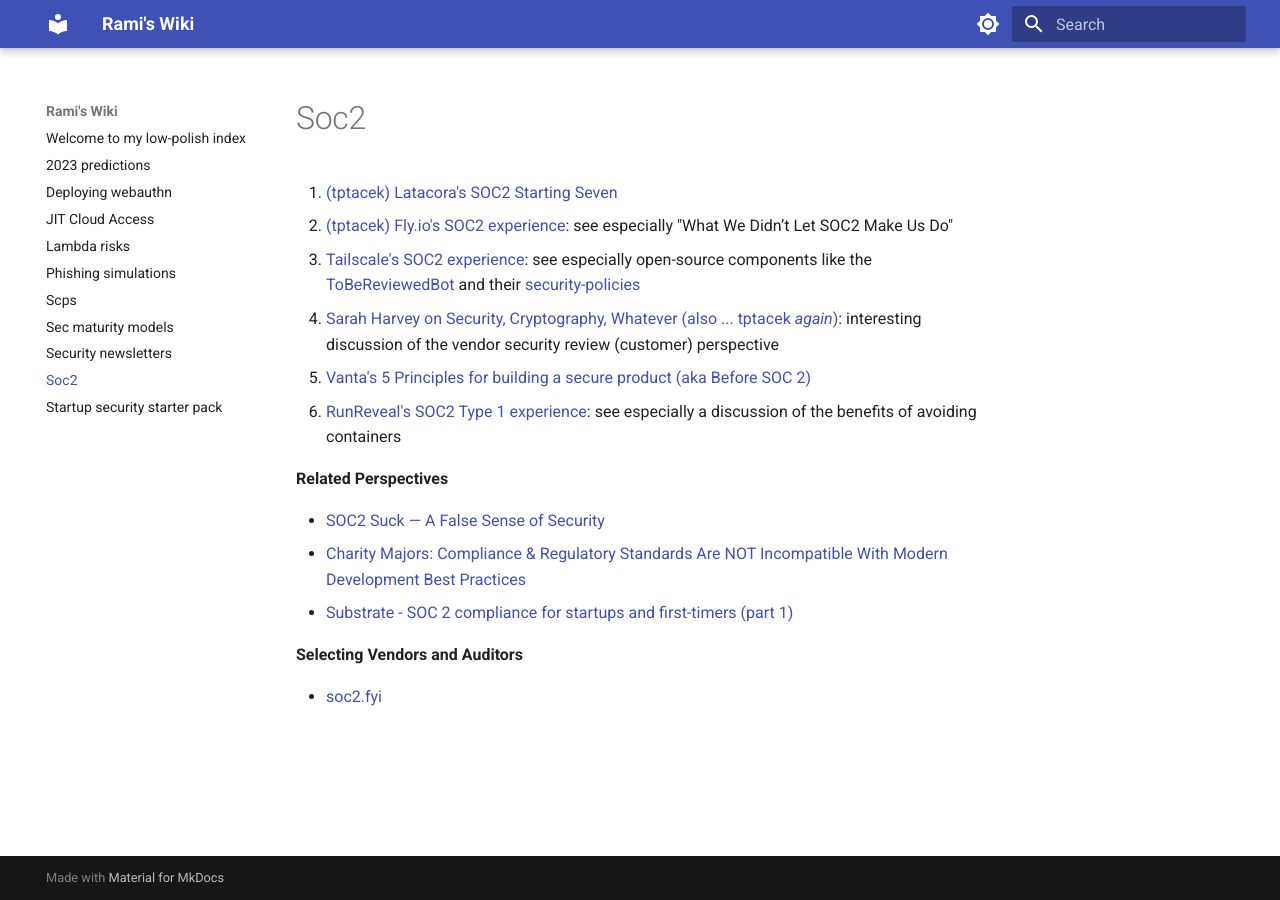
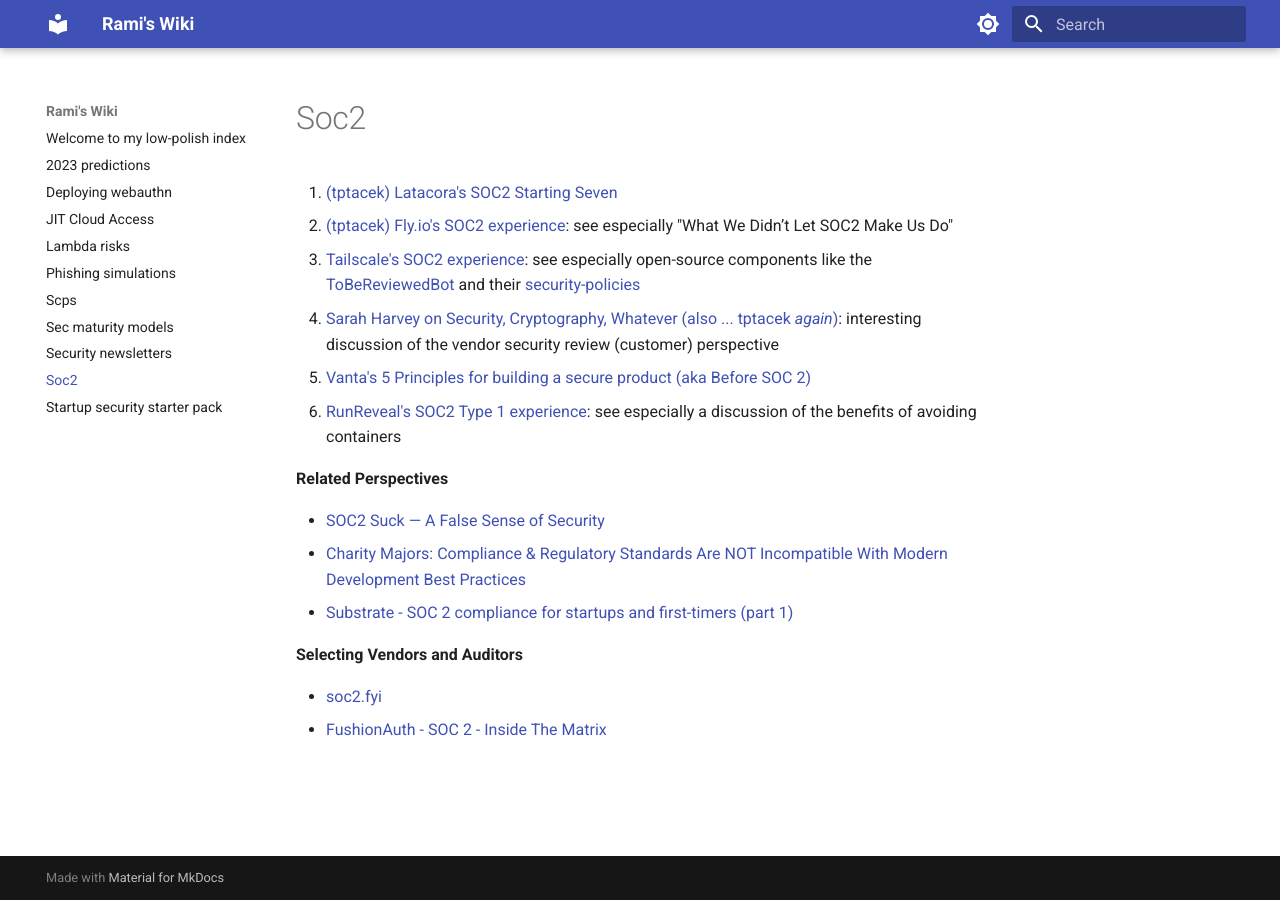
Before and after one commit to ramimac/wiki, an MkDocs documentation site: the page built from docs/soc2.md, in a window 1280 px wide. Built offline with MkDocs 1.6.1 and Material for MkDocs 9.7.7, drawn with Linux system fonts in a browser that asks for light colours.

Commit message:
Fixes #33: FushionAuth SOC2

```diff
--- a/docs/soc2.md
+++ b/docs/soc2.md
@@ -18,3 +18,4 @@
 **Selecting Vendors and Auditors**
 
 * [soc2.fyi](https://soc2.fyi)
+* [FushionAuth -  SOC 2 - Inside The Matrix](https://fusionauth.io/blog/soc2-matrix)
```
